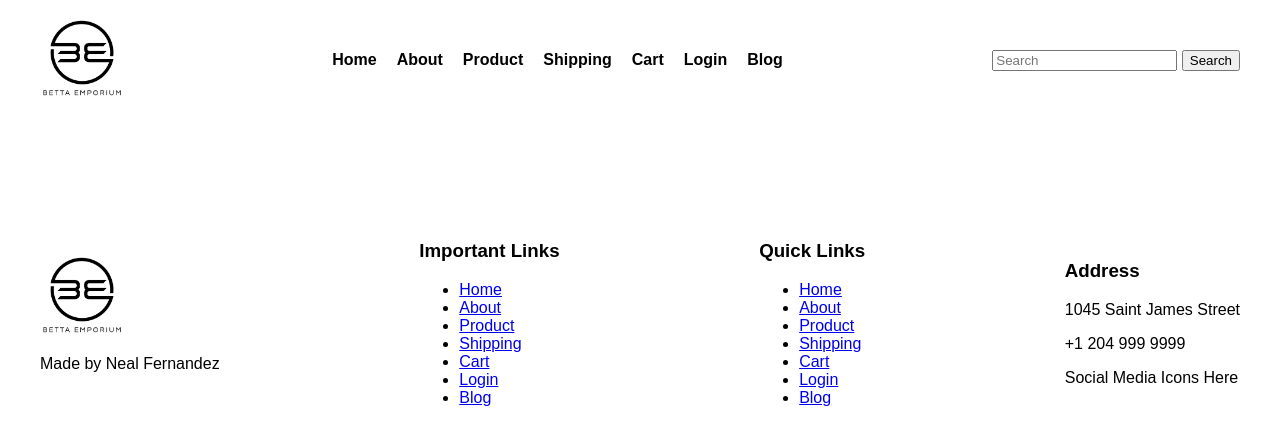
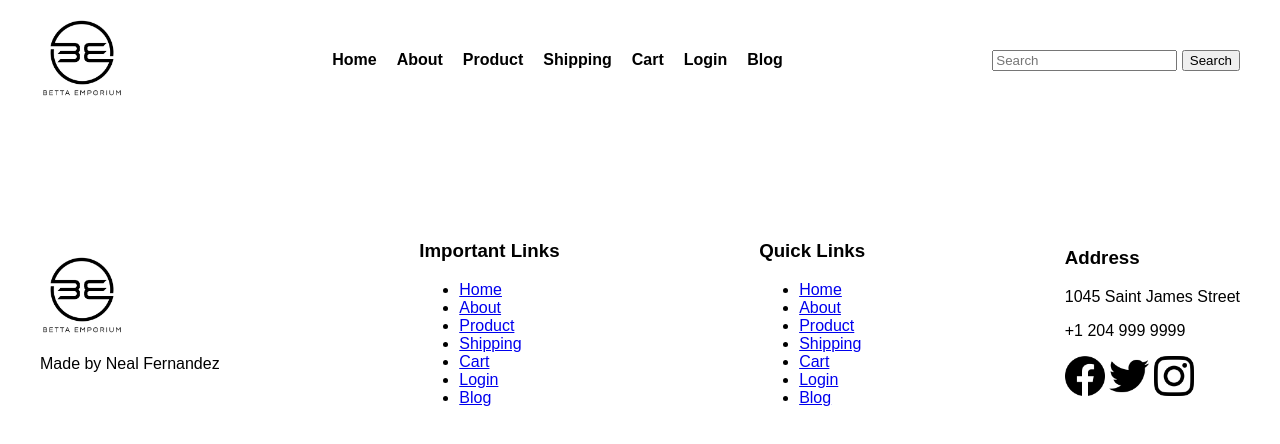
Before and after one commit to CodeJester42/BettaEmporium-HTML-, a website: page about.html in a window 1280 px wide. Drawn offline with Linux system fonts and the light colour scheme.

Commit message:
added social media icons for footer on all pages

```diff
--- a/about.html
+++ b/about.html
@@ -77,7 +77,11 @@
                 <h3>Address</h3>
                 <p>1045 Saint James Street</p>
                 <p>+1 204 999 9999</p>
-                <p>Social Media Icons Here</p>
+                <p>
+                    <img src="icons/facebook.png" alt="facebook" height="40px">
+                    <img src="icons/twitter.png" alt="twitter" height="40px">
+                    <img src="icons/instagram.png" alt="icons/instagram" height="40px">
+                </p>
             </div>
         </div>
     </div>
```
Also changed, not shown: blog.html (+5 -1 lines), cart.html (+5 -1 lines), index.html (+5 -1 lines), login.html (+5 -1 lines), product.html (+5 -1 lines), product_details.html (+5 -1 lines), shipping.html (+6 -3 lines).
